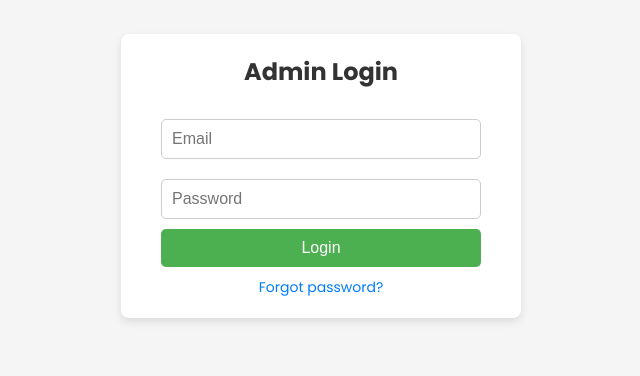
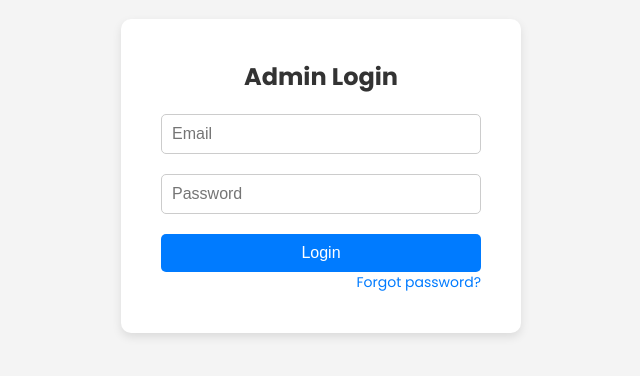
Before and after one commit to DanupaSangeeth/backend_for_hostted, a React (Create React App) app in the folder client/: page /admin-login in a window 1280 px wide. Shown: the part 224-600 px from the top of the page, without its empty margins (319-959 px from the left). Built offline with nearby package versions, Linux system fonts and the light colour scheme.

Commit message:
36 commit

```diff
--- a/client/src/components/AdminLogin/AdminLogin.css
+++ b/client/src/components/AdminLogin/AdminLogin.css
@@ -1,68 +1,67 @@
-/* Container for the login form */
+/* AdminLogin.css */
+
 .admin-login-container {
   display: flex;
   justify-content: center;
   align-items: center;
-    min-height: 100vh;
-    background-color: #f5f5f5;
+  height: 100vh;
+  background-color: #f4f4f4;
 }
 
-  /* Form styling */
 .admin-login-form {
-    background-color: white;
-    padding: 20px 40px;
-    border-radius: 8px;
-    box-shadow: 0 4px 8px rgba(0, 0, 0, 0.1);
+  background-color: #fff;
+  padding: 40px;
+  border-radius: 10px;
+  box-shadow: 0 4px 10px rgba(0, 0, 0, 0.1);
   width: 100%;
   max-width: 400px;
 }
 
-  /* Title styling */
 .admin-login-form h2 {
   text-align: center;
   margin-bottom: 20px;
   color: #333;
 }
 
-  /* Input fields */
 .admin-login-form input {
   width: 100%;
   padding: 10px;
-    margin: 10px 0;
+  margin-bottom: 20px;
   border: 1px solid #ccc;
   border-radius: 5px;
   font-size: 16px;
 }
 
-  /* Submit button */
 .admin-login-form button {
   width: 100%;
   padding: 10px;
-    background-color: #4CAF50;
+  background-color: #007bff;
   color: white;
+  font-size: 16px;
   border: none;
   border-radius: 5px;
-    font-size: 16px;
   cursor: pointer;
-    transition: background-color 0.3s ease;
 }
 
-  /* Button hover effect */
 .admin-login-form button:hover {
-    background-color: #45a049;
+  background-color: #0056b3;
 }
 
-  /* Forgot password link */
-  .admin-login-form .forgot-password {
+.forgot-password {
   display: block;
-    text-align: center;
-    margin-top: 10px;
+  text-align: right;
+  color: #007bff;
   font-size: 14px;
-    color: #007BFF;
   text-decoration: none;
 }
 
-  /* Forgot password link hover */
-  .admin-login-form .forgot-password:hover {
+.forgot-password:hover {
   text-decoration: underline;
 }
+
+.error-message {
+  color: red;
+  font-size: 14px;
+  text-align: center;
+  margin-bottom: 15px;
+}
--- a/client/src/components/AdminLogin/AdminLogin.js
+++ b/client/src/components/AdminLogin/AdminLogin.js
@@ -5,10 +5,12 @@ import './AdminLogin.css'; // Import the CSS file
 const AdminLogin = ({ setIsAdminAuthenticated }) => {
   const [email, setEmail] = useState('');
   const [password, setPassword] = useState('');
+  const [errorMessage, setErrorMessage] = useState('');
   const navigate = useNavigate();
 
   const handleLogin = async (e) => {
     e.preventDefault();
+    setErrorMessage(''); // Clear any previous errors
 
     try {
       // Make an API call to authenticate admin
@@ -24,15 +26,16 @@ const AdminLogin = ({ setIsAdminAuthenticated }) => {
 
       if (response.ok) {
         // On successful login, store the token and update the authentication state
-        localStorage.setItem('adminToken', data.token);  // Store token in localStorage
+        localStorage.setItem('adminToken', data.token); // Store token in localStorage
         setIsAdminAuthenticated(true);
-        navigate('/admin-home');  // Redirect to Admin Home Page
+        navigate('/admin-home'); // Redirect to Admin Home Page
       } else {
-        alert('Invalid credentials');
+        // Display error message from response or fallback to generic message
+        setErrorMessage(data.message || 'Invalid credentials');
       }
     } catch (error) {
-      console.error("Error during login:", error);
-      alert('Something went wrong, please try again later.');
+      console.error('Error during login:', error);
+      setErrorMessage('Something went wrong. Please try again later.');
     }
   };
 
@@ -41,11 +44,14 @@ const AdminLogin = ({ setIsAdminAuthenticated }) => {
       <form className="admin-login-form" onSubmit={handleLogin}>
         <h2>Admin Login</h2>
 
+        {errorMessage && <p className="error-message">{errorMessage}</p>}
+
         <input
           type="email"
           placeholder="Email"
           value={email}
           onChange={(e) => setEmail(e.target.value)}
+          required
         />
 
         <input
@@ -53,6 +59,7 @@ const AdminLogin = ({ setIsAdminAuthenticated }) => {
           placeholder="Password"
           value={password}
           onChange={(e) => setPassword(e.target.value)}
+          required
         />
 
         <button type="submit">Login</button>
```
Lines whose indentation alone changed are shown as unchanged.
